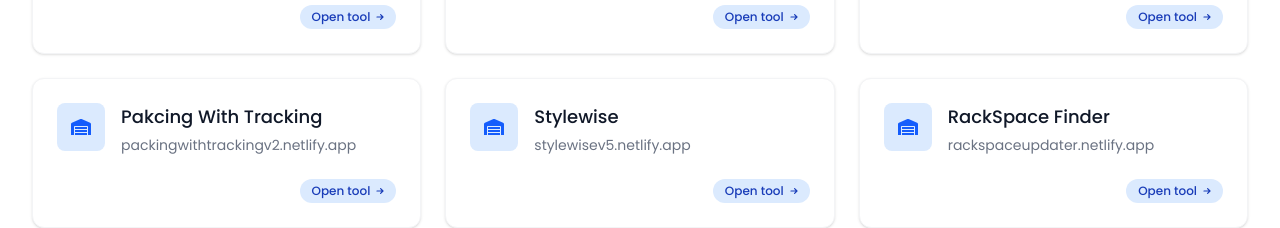
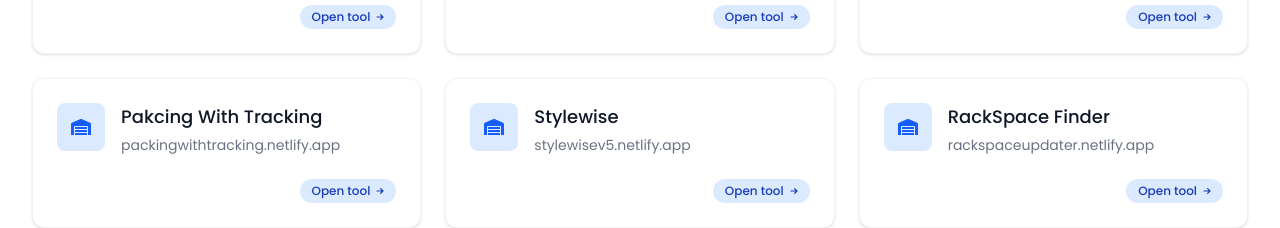
Before and after one commit to Sachinrawat6/tool, a React (Vite) app: page / in a window 1280 px wide. Shown: the part 1040-1268 px from the top of the page. Built offline with nearby package versions, Linux system fonts and the light colour scheme.

Commit message:
Fix URL for Packing With Tracking component

```diff
--- a/src/components/Tools.jsx
+++ b/src/components/Tools.jsx
@@ -106,8 +106,8 @@ export const header_with_url = [
   },
    {
     header: "Pakcing With Tracking",
-    // url: "https://packingwithtracking.netlify.app/",
-     url: "https://packingwithtrackingv2.netlify.app/",
+    url: "https://packingwithtracking.netlify.app/",
+     // url: "https://packingwithtrackingv2.netlify.app/",
     icon: <FaWarehouse />,
   },
    {
```
